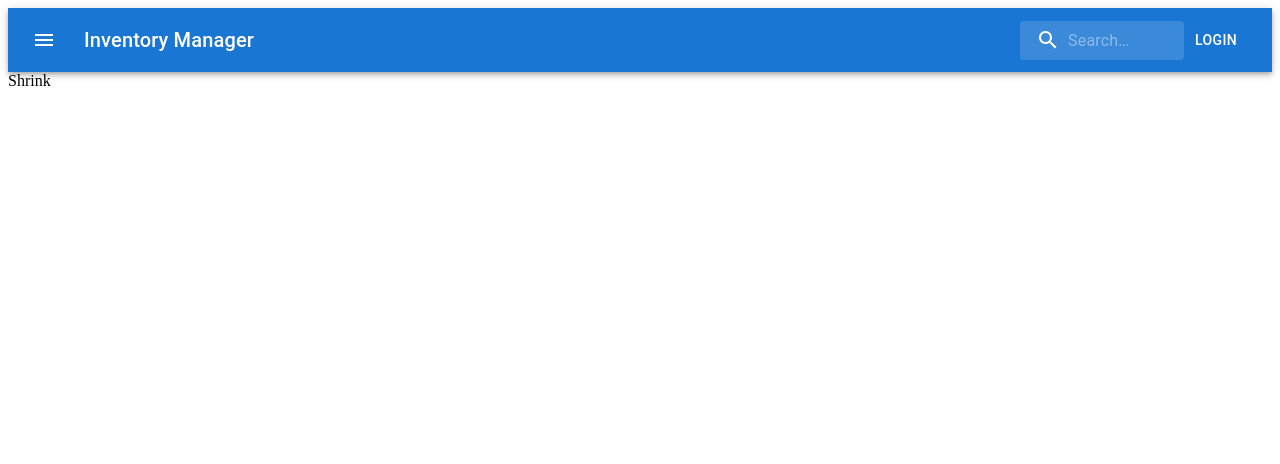
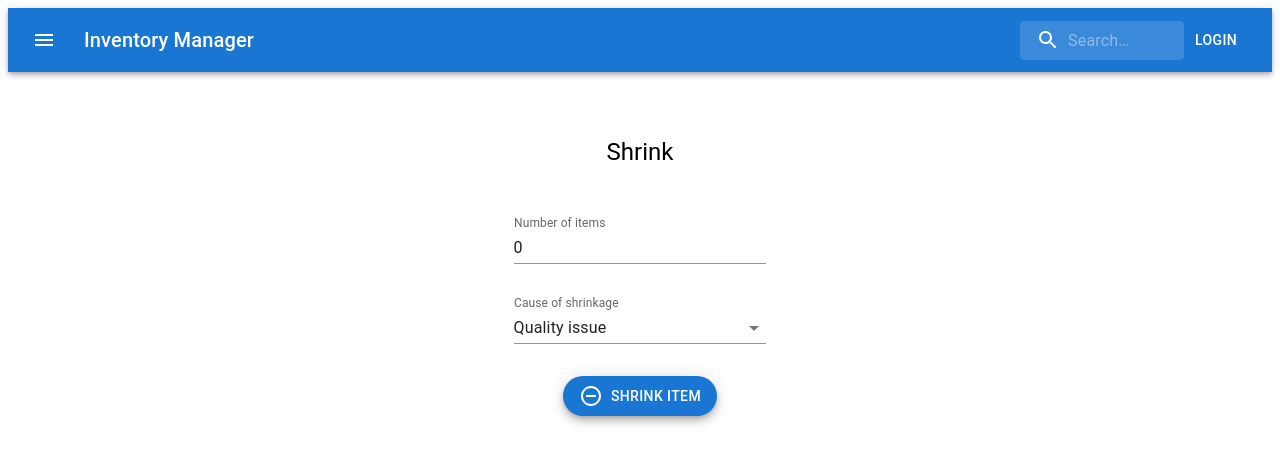
Before and after one commit to Julu1994/Inventory-manager, a React (Create React App) app in the folder client/: page /shrink in a window 1280 px wide. Shown: the top 464 px of the page. Built offline with nearby package versions, Linux system fonts and the light colour scheme.

Commit message:
added finctionality in shrink page

```diff
--- a/client/src/Components/SubComponents/CardAction.js
+++ b/client/src/Components/SubComponents/CardAction.js
@@ -50,7 +50,13 @@ const CardAction = ({ editItem, deleteItem }) => {
                 <Link
                     to="shrink"
                     style={{ textDecoration: "none", color: "inherit" }}>
-                    <MenuItem onClick={handleClose}>Shrink</MenuItem>
+                    <MenuItem
+                        onClick={() => {
+                            editItem();
+                            handleClose();
+                        }}>
+                        Shrink
+                    </MenuItem>
                 </Link>
                 <Link
                     to="/add-product"
--- a/client/src/Components/inputOption.js
+++ b/client/src/Components/inputOption.js
@@ -30,3 +30,22 @@ export const catagory = [
         label: "Dairy",
     },
 ];
+
+export const shrinkReasons = [
+    {
+        value: "quality",
+        label: "Quality issue",
+    },
+    {
+        value: "expiry",
+        label: "Date expired",
+    },
+    {
+        value: "disposal",
+        label: "Didn't meet quality criteria in visual inspection",
+    },
+    {
+        value: "mistake",
+        label: "Added extra items by mistake",
+    },
+];
--- a/client/src/Pages/inbound.js
+++ b/client/src/Pages/inbound.js
@@ -24,12 +24,16 @@ const Inbound = () => {
     const inboundItem = async (event) => {
         event.preventDefault();
         try {
-            await axios.put(
-                `http://localhost:4000/${existingItem.id}`,
-                product
-            );
-            setItem(0);
-            toast.success(`${item} new items has been added`);
+            if (item < 1) {
+                toast.error("Please write a valid number");
+            } else {
+                await axios.put(
+                    `http://localhost:4000/${existingItem.id}`,
+                    product
+                );
+                toast.success(`${item} items have been added`);
+                setItem(0);
+            }
         } catch {
             toast.error("Error! Something went wrong");
         }
--- a/client/src/Pages/shrink.js
+++ b/client/src/Pages/shrink.js
@@ -1,7 +1,103 @@
+import "./shrink.scss";
+import { Fab, TextField, Typography } from "@mui/material";
+import RemoveCircleOutlineIcon from "@mui/icons-material/RemoveCircleOutline";
 import React from "react";
+import { useSelector } from "react-redux";
+import toast from "react-hot-toast";
+import axios from "axios";
+import { shrinkReasons } from "../Components/inputOption";
 
 const Shrink = () => {
-    return <div>Shrink</div>;
+    const [item, setItem] = React.useState(0);
+    const [reason, setReason] = React.useState("quality");
+    const existingItem = useSelector((state) => state.editProductInfo.data);
+    const totalItem = parseInt(existingItem.quantity) - parseInt(item);
+
+    const handleChange = (event) => {
+        setReason(event.target.value);
+    };
+
+    const product = {
+        name: existingItem.name,
+        details: existingItem.details,
+        price: existingItem.price,
+        quantity: totalItem,
+        location: existingItem.location,
+        type: existingItem.type,
+        catagory: existingItem.catagory,
+        url: existingItem.url,
+    };
+    const shrinkItem = async (event) => {
+        event.preventDefault();
+        try {
+            if (item < 1) {
+                toast.error("Please write a valid number");
+            } else {
+                await axios.put(
+                    `http://localhost:4000/${existingItem.id}`,
+                    product
+                );
+                toast.success(`${item} items have been removed`);
+                setItem(0);
+            }
+        } catch {
+            toast.error("Error! Something went wrong");
+        }
+    };
+    return (
+        <div className="shrink">
+            <Typography
+                variant="h5"
+                gutterBottom
+                sx={{ textAlign: "center", mt: "4rem" }}>
+                Shrink
+            </Typography>
+            <div className="shrink-input">
+                <TextField
+                    value={item}
+                    onChange={(e) => setItem(e.target.value)}
+                    sx={{ width: "100%}" }}
+                    id="standard-number"
+                    label="Number of items"
+                    type="number"
+                    InputLabelProps={{
+                        shrink: true,
+                    }}
+                    variant="standard"
+                />
+                <div>
+                    <TextField
+                        sx={{ mt: "2rem" }}
+                        id="standard-select-currency-native"
+                        select
+                        label="Cause of shrinkage"
+                        value={reason}
+                        onChange={handleChange}
+                        SelectProps={{
+                            native: true,
+                        }}
+                        variant="standard">
+                        {shrinkReasons.map((option) => (
+                            <option key={option.value} value={option.value}>
+                                {option.label}
+                            </option>
+                        ))}
+                    </TextField>
+                </div>
+                <div className="shrink-button">
+                    <Fab
+                        onClick={shrinkItem}
+                        variant="extended"
+                        size="medium"
+                        color="primary"
+                        aria-label="add">
+                        <RemoveCircleOutlineIcon sx={{ mr: 1 }} />
+                        Shrink Item
+                    </Fab>
+                </div>
+            </div>
+        </div>
+    );
 };
 
 export default Shrink;
--- a/client/src/Pages/shrink.scss
+++ b/client/src/Pages/shrink.scss
@@ -0,0 +1,11 @@
+.shrink {
+    &-input {
+        width: 20%;
+        margin: 3rem auto;
+    }
+
+    &-button {
+        margin: 2rem auto;
+        width: max-content;
+    }
+}
```
